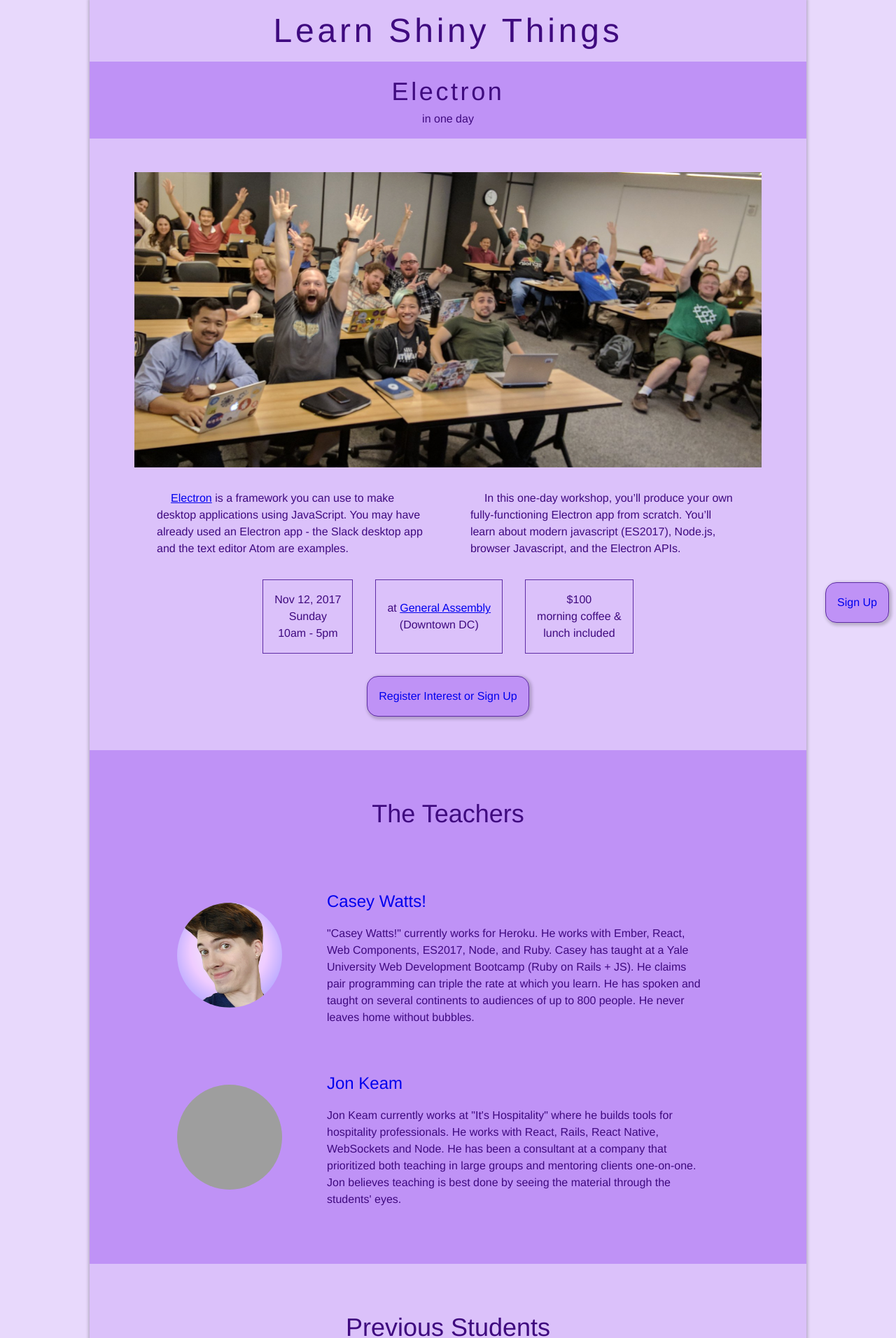
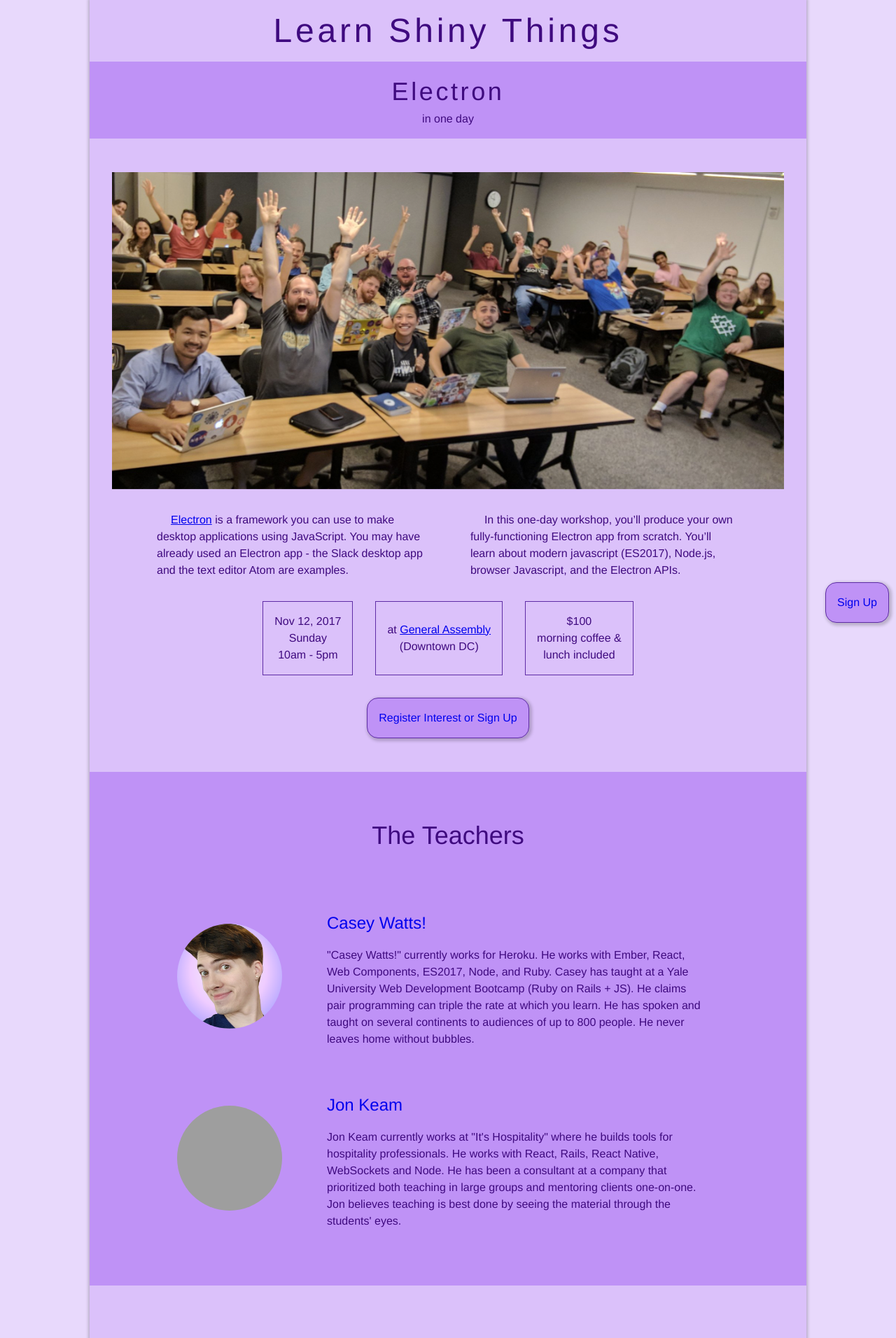
Before and after one commit to learnshinythings/learnshinythings.github.io, a Jekyll site: the page built from electron.md, in a window 1280 px wide. Shown: the top 1912 px of the page at 70% size. Built offline with Jekyll 4.4.1, drawn with Linux system fonts in a browser that asks for light colours; nearby versions of some CDN libraries; grey boxes are pictures that could not be loaded.

Commit message:
more mobile-friendly

```diff
--- a/electron.md
+++ b/electron.md
@@ -14,17 +14,17 @@ layout: general
 </div>
 
 
-<div class="bg-purp-light pa4-ns tc">
+<div class="bg-purp-light pa3 pa4-ns tc">
 
-<div class="flex items-center justify-center mh4 mv3">
-  <img src="/class-photo-banner.png" class="banner">
+<div class="flex items-center justify-center">
+  <img src="/class-photo-banner.png" class="banner mh4 mv3">
 </div>
 
 <div class="flex flex-column flex-row-ns mh4">
-  <div class="measure dib tl mh4" markdown="1">
+  <div class="measure dib tl mh4-ns" markdown="1">
   [Electron](https://electron.atom.io/) is a framework you can use to make desktop applications using JavaScript. You may have already used an Electron app - the Slack desktop app and the text editor Atom are examples.
   </div>
-  <div class="measure dib tl mh4" markdown="1">
+  <div class="measure dib tl mh4-ns" markdown="1">
   In this one-day workshop, you'll produce your own fully-functioning Electron app from scratch. You'll learn about modern javascript (ES2017), Node.js, browser Javascript, and the Electron APIs.
   </div>
 </div>
@@ -58,7 +58,7 @@ layout: general
 <div class="bg-purp pa3 pa5-ns tc flex items-center justify-center">
 <div class="dib tl" markdown="1">
 
-<div class="tc f2 mb5">The Teachers</div>
+<div class="tc f2 mb3 mb5-ns">The Teachers</div>
 
 <div class="flex flex-column flex-row-ns items-center justify-center mt4">
   <a href="http://caseywatts.com/"><img src="/headshot-casey.png" class="headshot"></a>
@@ -82,7 +82,7 @@ layout: general
 <div class="bg-purp-light pa3 pa5-ns tc flex items-center justify-center">
 <div class="dib tl" markdown="1">
 
-<div class="tc f2 mb5">Previous Students</div>
+<div class="tc f2 mb3 mb5-ns">Previous Students</div>
 
 <div class="flex flex-column flex-row-ns items-center justify-center mt4">
   <img src="/headshot-steve.jpg" class="headshot">
@@ -99,7 +99,7 @@ layout: general
 <div class="bg-purp pa3 pa5-ns tc">
 <div class="measure-wide dib tl" markdown="1">
 
-<div class="tc f2 mb5">Workshop Description</div>
+<div class="tc f2 mb3 mb5-ns">Workshop Description</div>
 
 Electron provides a set of [cross-platform APIs](https://github.com/electron/electron-api-demos) you can use to interact with the desktop computer. You can use these to have an icon in the tray/menubar, to display notifications, register keyboard shortcuts, and much more. An Electron application has a node “server” running locally doing most of the work, and often additionally a browser process running locally to display things prettily.
 
@@ -130,7 +130,7 @@ No node experience required, but some basic JavaScript experience would be helpf
 <div class="bg-purp-light pa3 pa5-ns tc">
 <div class="measure-wide dib tl" markdown="1">
 
-<div class="tc f2 mb5">Details</div>
+<div class="tc f2 mb3 mb5-ns">Details</div>
 
 ### Scenario / User Story
 You work remotely. When pair programming or video chatting online, sometimes the connection gets bad.
@@ -172,11 +172,7 @@ Spot-checks of some other menubar apps running in the background on the same com
 </div>
 </div>
 
-<div class="bg-purp tc">
-<div class="measure-wide dib tl" markdown="1">
-Learn Shiny Things
-</div>
-</div>
+<div class="bg-purp pa2 tl tc-ns">Learn Shiny Things</div>
 
 <div>
 <a href="https://ti.to/learn-shiny-things/learn-electron" class="link floaty">
```
